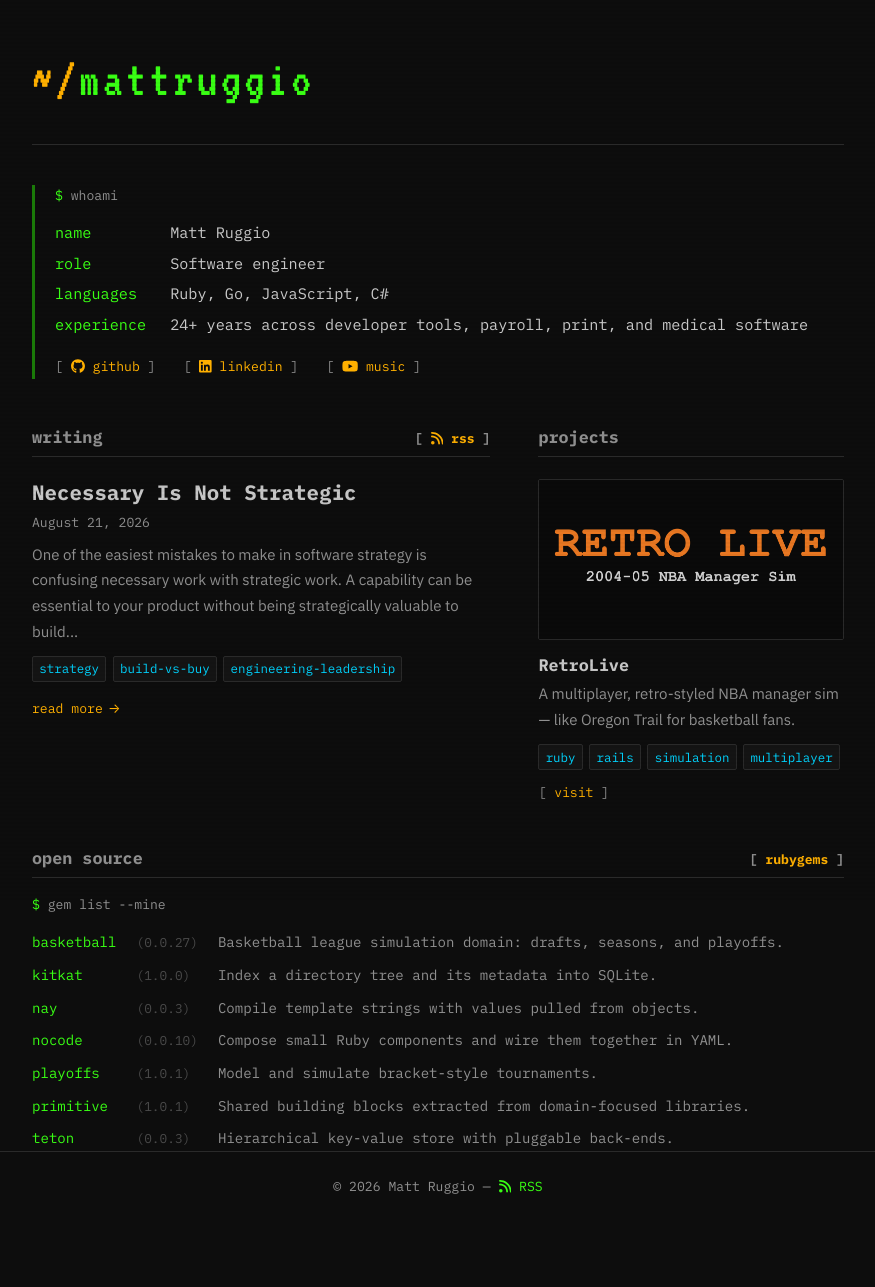
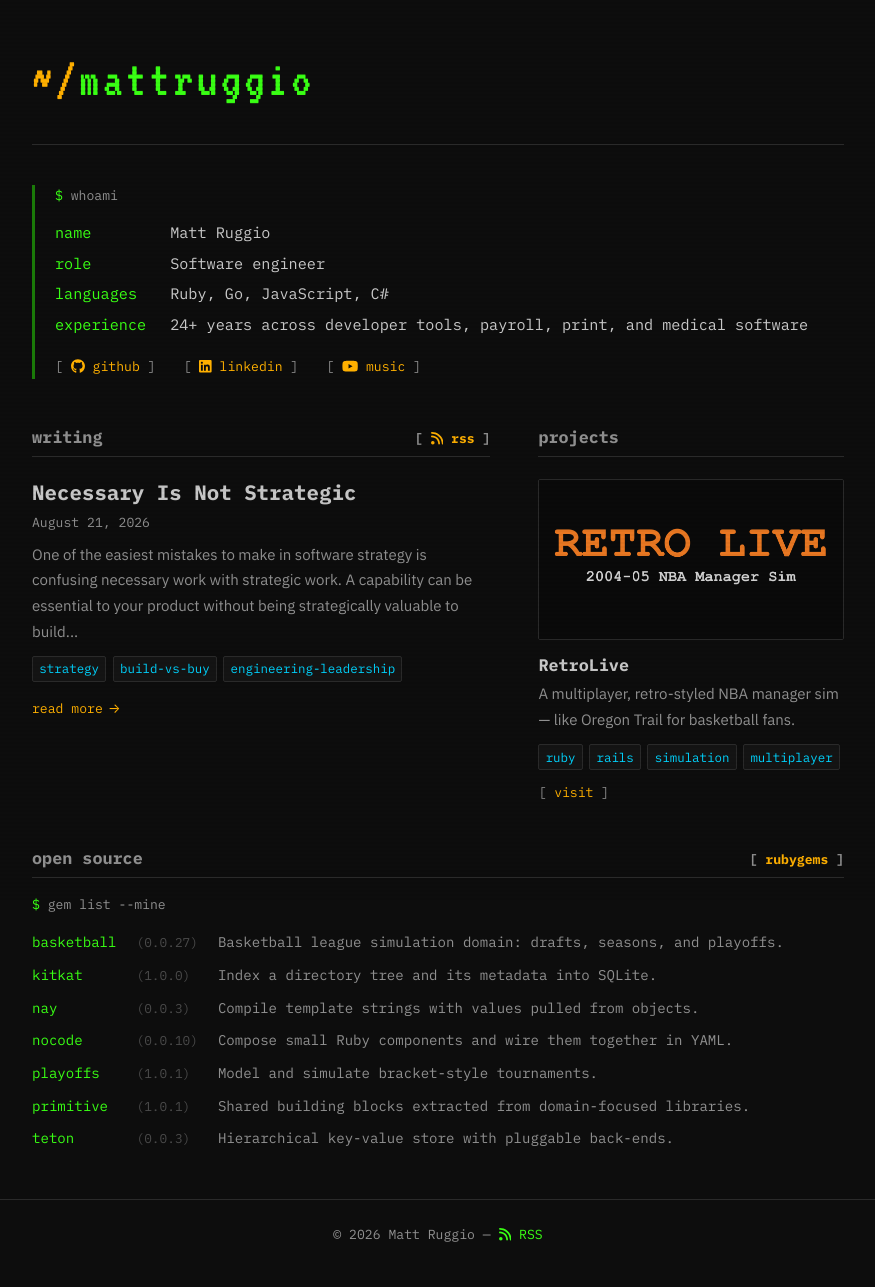
Before and after one commit to mattruggio/mattruggio.github.io, a Jekyll site: the page built from index.md, in a window 1280 px wide. Shown: the whole page, without its empty margins (202-1077 px from the left). Built offline with Jekyll 4.4.1, drawn with Linux system fonts in a browser that asks for light colours; before the commit the page ends 1239 px from its top, so only the background shows below that.

Commit message:
Add breathing room above the site footer
Nothing in the layout reserved space before the footer rule. `.wrapper` has no
vertical padding, so a page whose last element carried no bottom margin ended
flush against the border: the home page's final gem row cleared it by 5px, with
descenders very nearly touching.

Post pages were less obvious only because they happen to end in a paragraph
whose margin supplied the gap by accident, and the 404 because it sets its own
padding. All three were relying on their last child rather than on the layout.

The margin goes on the footer, not on each page's content, so every layout gets
the same treatment. Body is a flex column, so it neither collapses with the
preceding element nor depends on what that element happens to be.

Measured at 1200px: home now clears by 53px, matching the 52px rhythm used
between the other home sections. Post is 69px and the 404 is unchanged, since
its short content lets `main` stretch to fill the viewport regardless.

Co-authored-by: Copilot <223556219+Copilot@users.noreply.github.com>
Copilot-Session: be2b7bc4-c5a7-42fc-9c5f-0cca6e46b113

```diff
--- a/assets/css/main.css
+++ b/assets/css/main.css
@@ -673,6 +673,10 @@ main { flex: 1; }
 /* ── Footer ─────────────────────────────────────────── */
 .site-footer {
   font-family: var(--font-mono);
+  /* Body is a flex column, so this margin is predictable and does not collapse
+     with the last element of the page. It lives here rather than on each page's
+     content so every layout gets the same breathing room above the rule. */
+  margin-top: 3rem;
   border-top: 1px solid var(--border);
   padding: 1.5rem 0;
   text-align: center;
```
